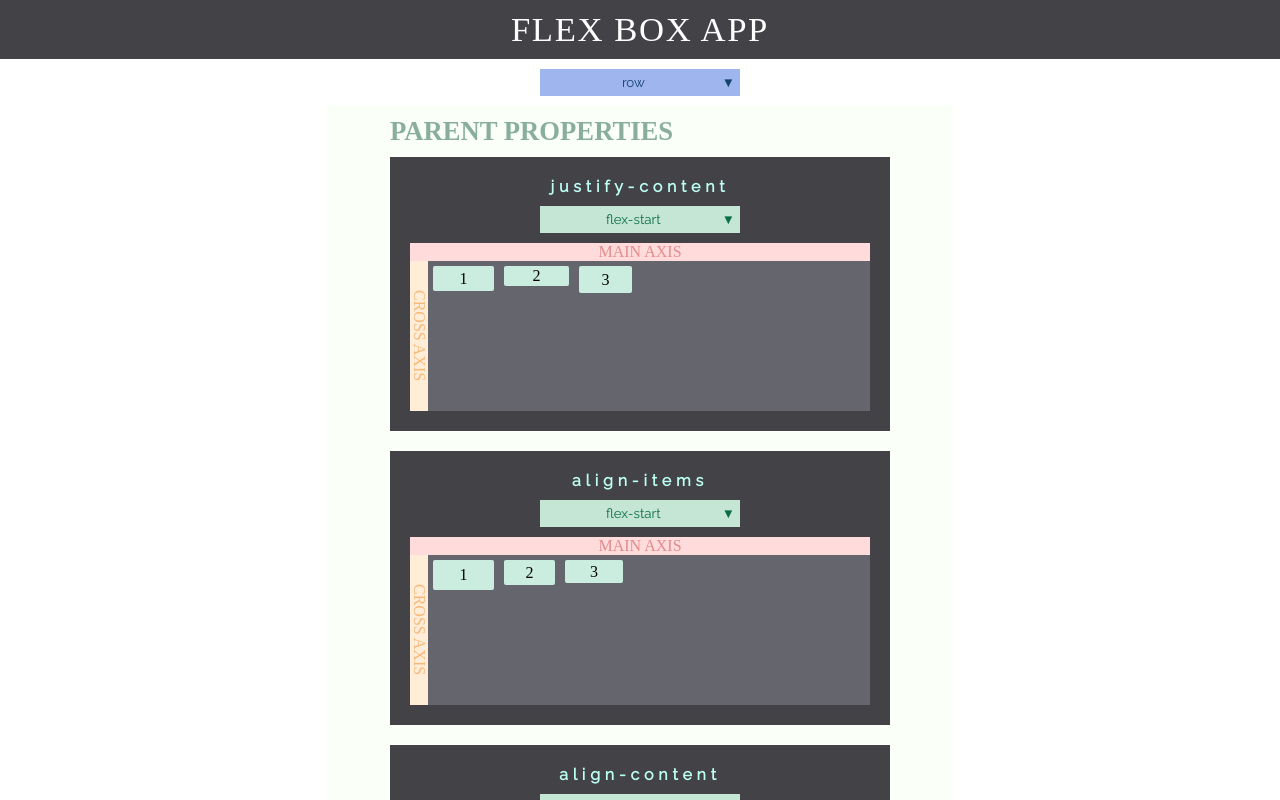
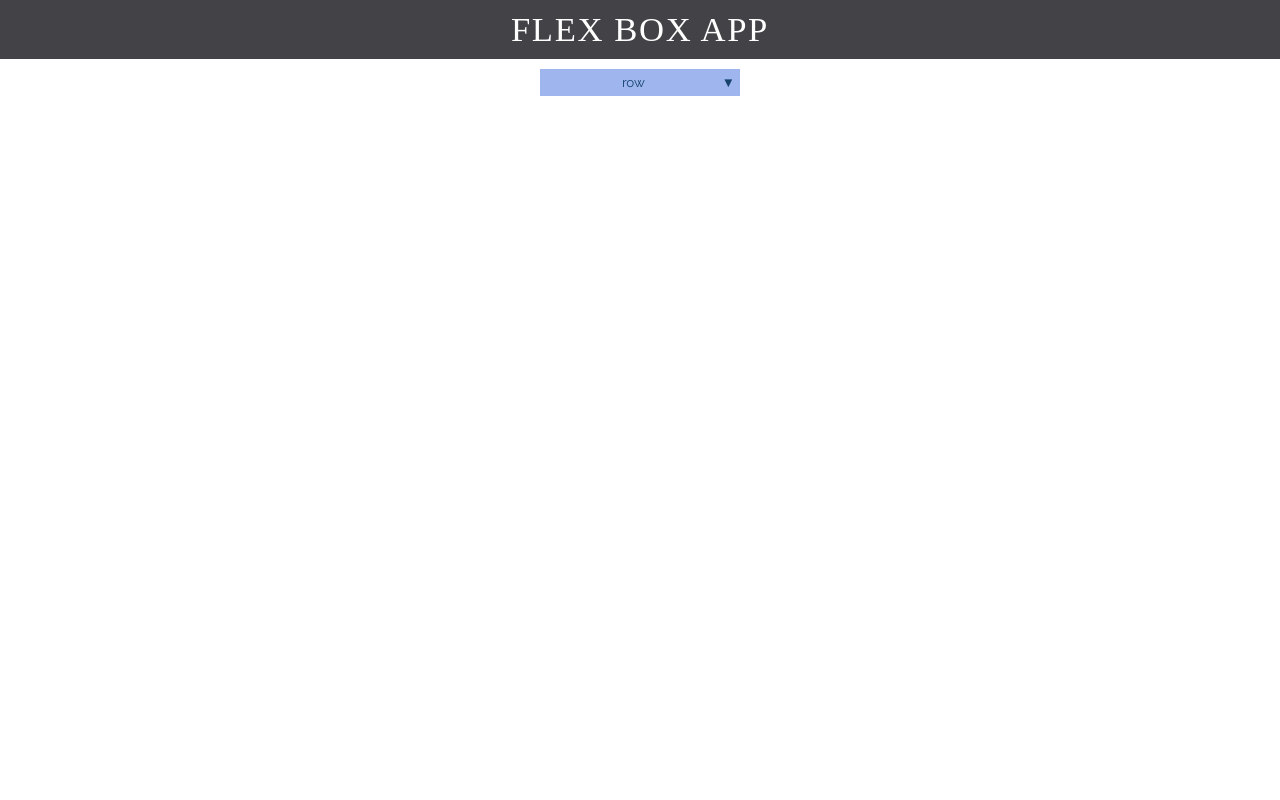
Before and after one commit to mlizchap/flexbox-react, a React (Create React App) app: page / in a window 1280 px wide. Shown: the top 800 px of the page. Built offline with nearby package versions, Linux system fonts and the light colour scheme; a web font is replaced by a local one.

Commit message:
parent properties completed

```diff
--- a/src/App.js
+++ b/src/App.js
@@ -15,7 +15,7 @@ class App extends Component {
 
 
 
-        <ParentProperties />
+        {/* <ParentProperties /> */}
       </div>
     );
   }
--- a/src/Provider.js
+++ b/src/Provider.js
@@ -34,6 +34,11 @@ class Provider extends Component {
             parentProps: {...this.state.parentProps, alignContent: selected, flexWrap: 'wrap' }
         })
     }
+    changeFlexWrap = (selected) => {
+        this.setState({
+            parentProps: {...this.state.parentProps, flexWrap: selected }
+        })
+    }
     render() {
         return (
             <Context.Provider
@@ -42,7 +47,8 @@ class Provider extends Component {
                     updateFlexDirection: this.updateFlexDirection,
                     changeJustifyContent: this.changeJustifyContent,
                     changeAlignItems: this.changeAlignItems,
-                    changeAlignContent: this.changeAlignContent
+                    changeAlignContent: this.changeAlignContent,
+                    changeFlexWrap: this.changeFlexWrap
                 }}
             >
                 {this.props.children}
--- a/src/sections/ParentProperties/ParentProperties.js
+++ b/src/sections/ParentProperties/ParentProperties.js
@@ -31,8 +31,8 @@ class ParentProperties extends Component {
             <Context.Consumer>
                 {context => {
                     return (
-                        <StyledParentProperties>
-                            <span className="parentTitle">PARENT PROPERTIES</span>
+                        <StyledProperties>
+                            <span className="mainTitle">PARENT PROPERTIES</span>
                             <PropertySectionContainer
 
                                 title="justify-content"
@@ -62,7 +62,18 @@ class ParentProperties extends Component {
                             </PropertySectionContainer>
 
 
-                        </StyledParentProperties>
+                            <PropertySectionContainer
+                                title="flex-wrap"
+                                color="green"
+                                contents={["no-wrap", "wrap", "wrap-reverse"]}
+                                handleSelectItem={ (selected) => context.changeFlexWrap(selected) }
+                            >
+                                <ItemContainer flexWrap itemAmount={8}/>
+                            </PropertySectionContainer>
+
+
+
+                        </StyledProperties>
                     )
                 }}
             </Context.Consumer>
@@ -72,7 +83,7 @@ class ParentProperties extends Component {
 
 export default ParentProperties;
 
-const StyledParentProperties = styled.div`
+const StyledProperties = styled.div`
     max-width: 500px;
     text-align: left;
     width: 90%;
@@ -80,7 +91,7 @@ const StyledParentProperties = styled.div`
     margin-right: auto;
     margin-left: auto;
     background-color: ${props => props.theme.green.background};
-    .parentTitle {
+    .mainTitle {
         // width: 80%;
         font-size: 20pt;
         color: ${props => props.theme.green.mainTitle};
```
Also changed, not shown: src/components/ChildCardDisplay/ChildCardDisplay.js (added).
